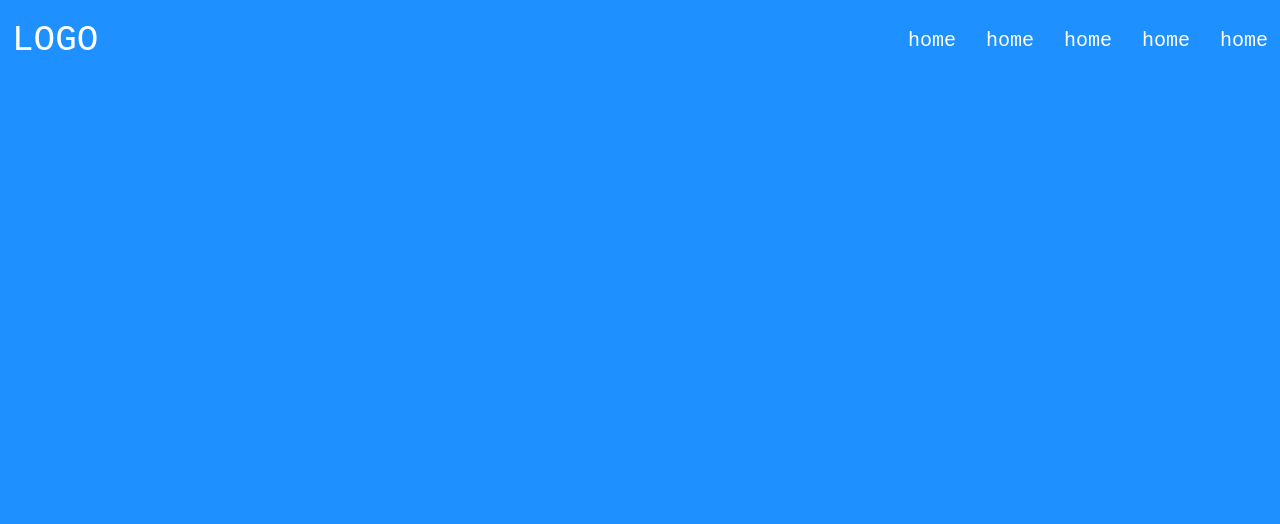
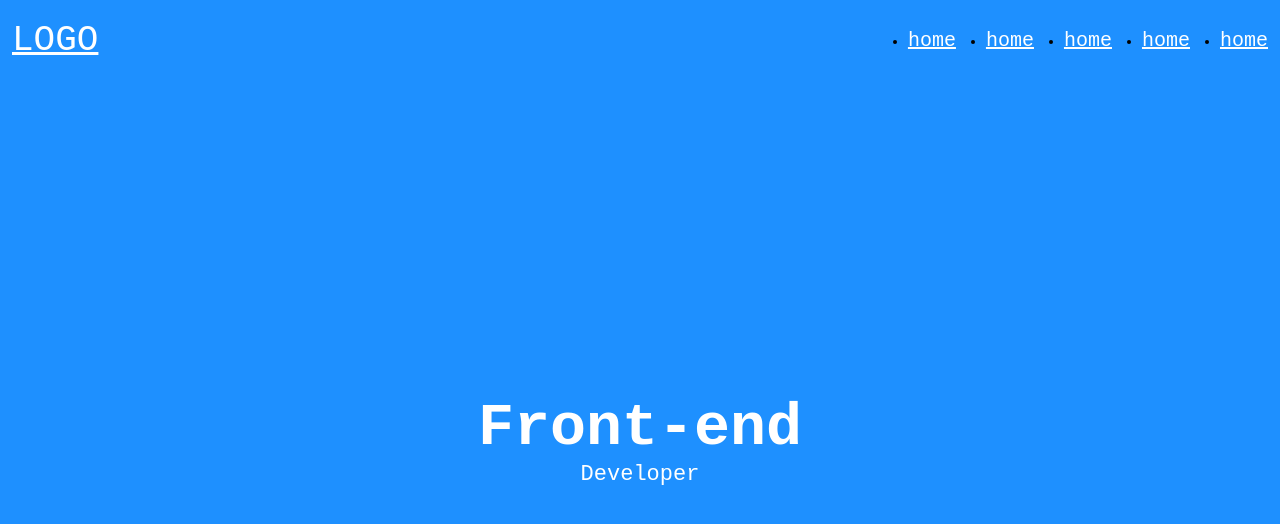
Before and after one commit to Jaloliddin199825/test, a plain HTML site: page index.html in a window 1280 px wide. Drawn offline with Linux system fonts and the light colour scheme.

Commit message:
change html and css

```diff
--- a/index.html
+++ b/index.html
@@ -23,6 +23,12 @@
                 </ul>
             </div>
         </nav>
+        <div class="header__content">
+            <div class="container header__container">
+                <h1 class="header__title">Front-end</h1>
+                <p class="header__txt">Developer</p>
+            </div>
+        </div>
     </header>
 </body>
 
--- a/style.css
+++ b/style.css
@@ -1,13 +1,21 @@
 * {
-    margin: 0 ;
+    margin: 0;
     padding: 0;
     box-sizing: border-box;
     font-family: 'Courier New', Courier, monospace;
 }
-ul, a {
+
+::selection {
+    background: yellow;
+    color: red;
+}
+::webki
+ul,
+a {
     text-decoration: none;
     list-style: none;
 }
+
 .container {
     max-width: 1320px;
     width: 100%;
@@ -15,10 +23,14 @@ ul, a {
     padding: 0 12px;
 
 }
-.header{
+
+.header {
     min-height: 100vh;
     background: dodgerblue;
+    display: flex;
+flex-direction: column;
 }
+
 .header__nav {
     padding: 20px 0;
 }
@@ -34,12 +46,28 @@ ul, a {
     font-size: 36px;
     color: #fff;
 }
-.header__list{
+
+.header__list {
     display: flex;
     column-gap: 30px;
 
 }
-.header__link{
+
+.header__link {
     font-size: 20px;
     color: #fff;
 }
+
+.header__content {
+    display: flex;
+text-align: center;
+    align-items: center;
+    flex-grow: 1;
+color: #fff;
+}
+.header__title{
+    font-size: 60px;
+}
+.header__txt{
+    font-size: 22px;
+}
```
